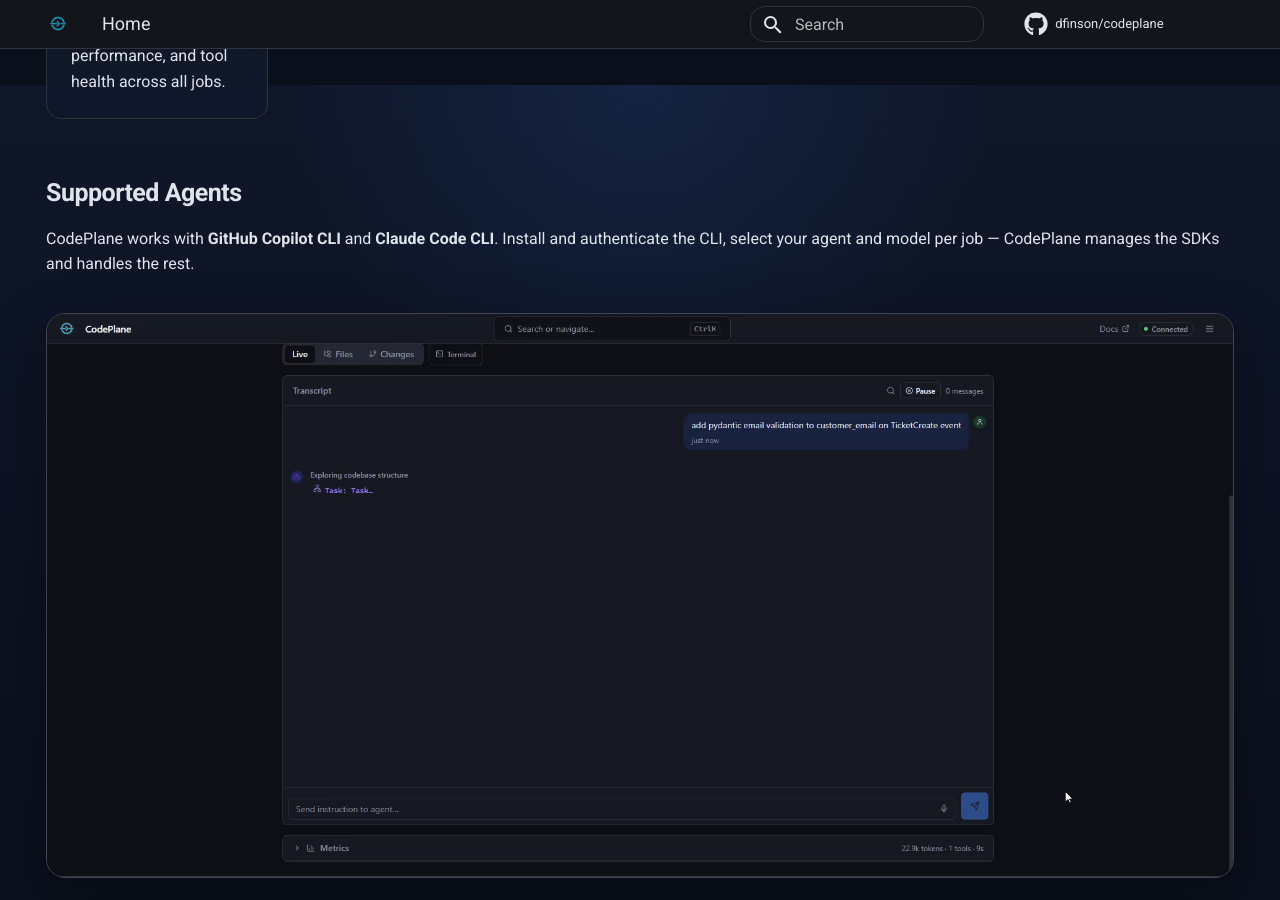
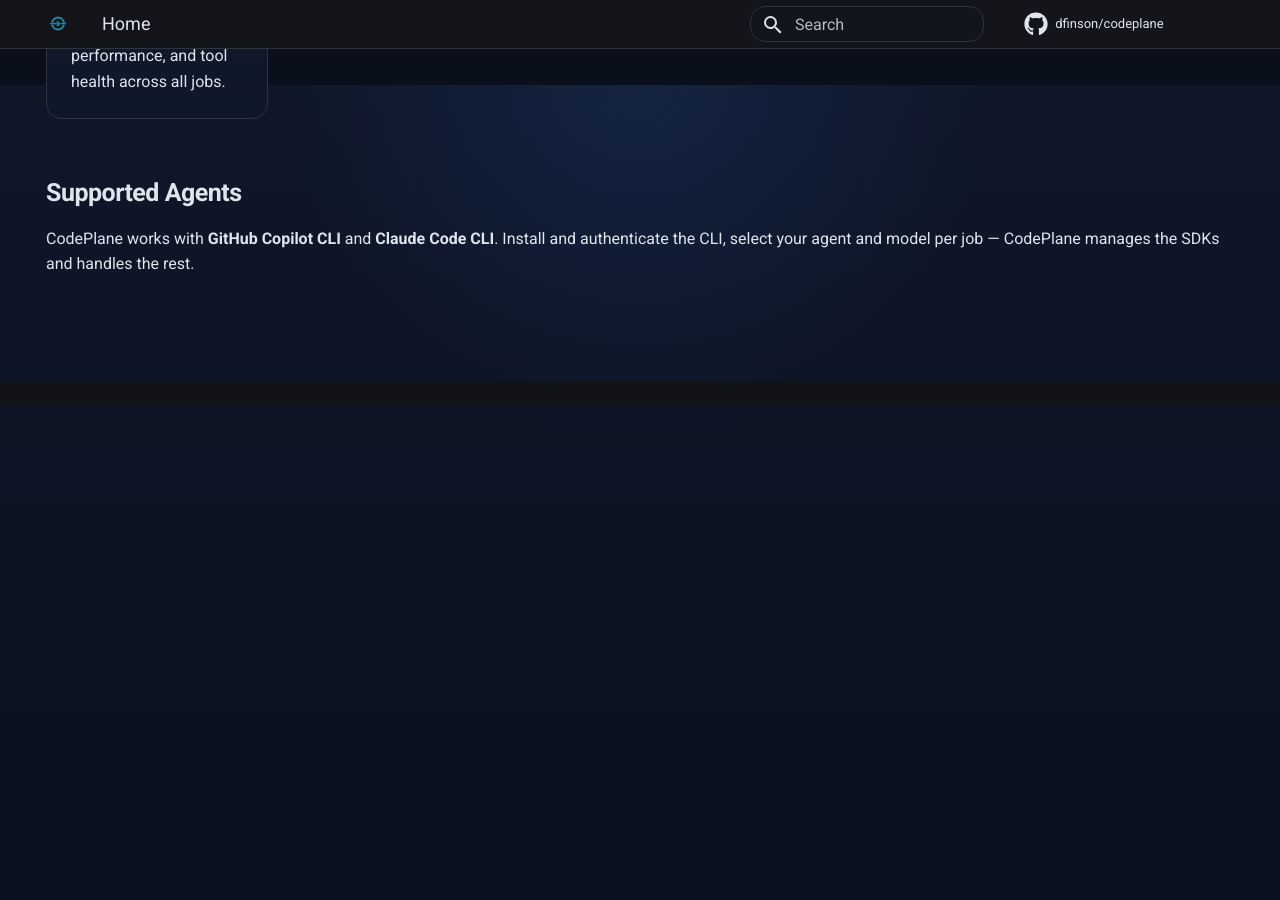
Before and after one commit to dfinson/agent-tower, an MkDocs documentation site: the page built from docs/index.md, in a window 1280 px wide and 900 px high, scrolled down 2615 px. Built offline with MkDocs 1.6.1 and Material for MkDocs 9.7.7, drawn with Linux system fonts in a browser that asks for light colours; comment, search, counter and statistics services are not loaded; after the commit the page ends 3020 px from its top, so only the background shows below that.

Commit message:
docs: remove misplaced transcript gif from Supported Agents section

```diff
--- a/docs/index.md
+++ b/docs/index.md
@@ -99,7 +99,3 @@
 ## Supported Agents
 
 CodePlane works with **GitHub Copilot CLI** and **Claude Code CLI**. Install and authenticate the CLI, select your agent and model per job — CodePlane manages the SDKs and handles the rest.
-
-<div class="screenshot-desktop" markdown>
-![Live Transcript](images/screenshots/desktop/transcript-streaming.gif)
-</div>
```
